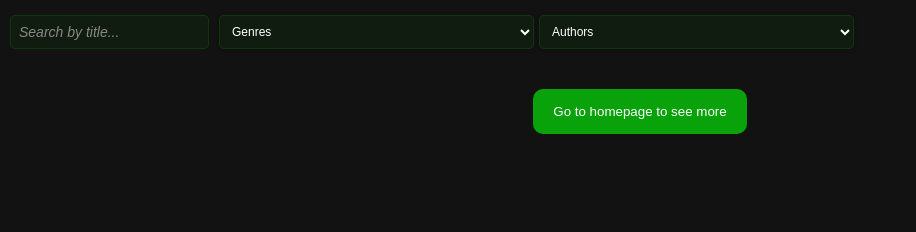
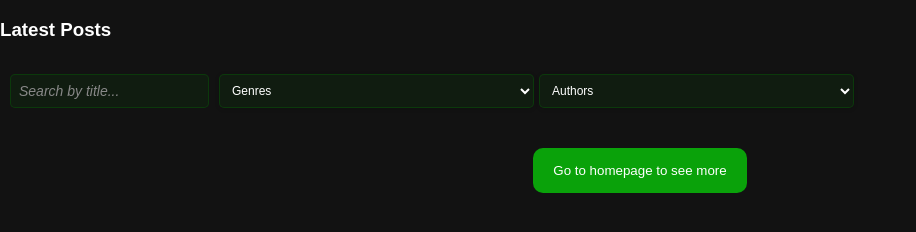
Before and after one commit to arielskie/Latest-Posts, a plain HTML site: page index.html in a window 1280 px wide. Shown: the whole page, without its empty margins (0-916 px from the left). Drawn offline with Linux system fonts and the light colour scheme.

Commit message:
Update index.html

```diff
--- a/index.html
+++ b/index.html
@@ -322,7 +322,7 @@ a{
       </style>
 <body>
 
-
+    <h3>Latest Posts</h3>
 <div id="content-container">
     <div id="abefilmpost-search-container">
     <div class="input-container">
```
